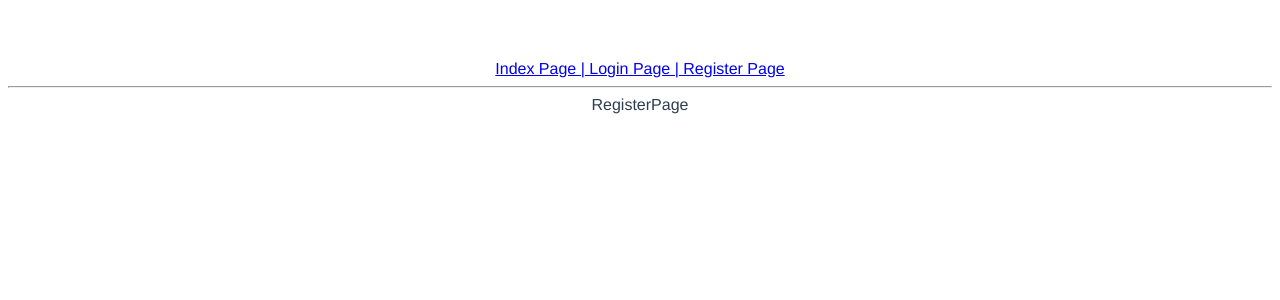
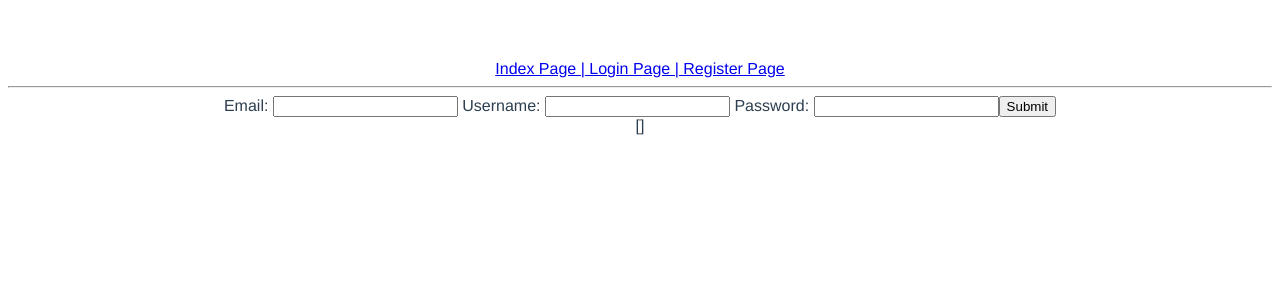
Before and after one commit to ThereAreNoTasksForUs/video_hosting_vue, a Vue app: page /register in a window 1280 px wide. Shown: the top 300 px of the page. Built offline with nearby package versions, Linux system fonts and the light colour scheme; the HTML template or start-up script is replaced by a standard one.

Commit message:
Base for register page

```diff
--- a/package.json
+++ b/package.json
@@ -8,6 +8,7 @@
     "lint": "vue-cli-service lint"
   },
   "dependencies": {
+    "axios": "^0.19.2",
     "core-js": "^3.6.5",
     "install": "^0.13.0",
     "vue": "^2.6.11",
--- /dev/null
+++ b/src/http-common.js
@@ -0,0 +1,9 @@
+import axios from 'axios'
+
+export const HTTP = axios.create({
+    baseURL: 'http://localhost:8080/api/',
+    headers: {
+        'Content-type': 'application/json',
+        'Authorization': 'Bearer {token}',
+    }
+})
--- a/src/views/Register.vue
+++ b/src/views/Register.vue
@@ -1,12 +1,60 @@
 <template>
     <div>
-        RegisterPage
+        <form>
+            <label>
+                Email:
+                <input type="email" v-model="email">
+            </label>
+            <label>
+                Username:
+                <input v-model="username">
+            </label>
+            <label>
+                Password:
+                <input type="password" v-model="password">
+            </label>
+            <button type="button" @click="post_request">Submit</button>
+        </form>
+
+        <p v-if="error">
+            {{error.message}}
+        </p>
+
+        {{ this.username }}
+        {{ this.email }}
+        {{ this.response }}
     </div>
 </template>
 
 <script>
+    import {HTTP} from '../http-common.js'
+
     export default {
-        name: "Register"
+        data() {
+            return {
+                response: [],
+                email: '',
+                username: '',
+                password: '',
+                error: null,
+            }
+        },
+        methods: {
+            post_request: function(){
+                HTTP.post(`auth/register`, {
+                    email: this.email,
+                    username: this.username,
+                    password: this.password,
+                })
+                    .then(response => {
+                        this.response = response.data
+                        console.log(this.response)
+                    })
+                    .catch(e => {
+                        this.error = e;
+                    })
+            }
+        }
     }
 </script>
 
```
Also changed, not shown: 1 other file (tests, documents, lock files or other folders).
